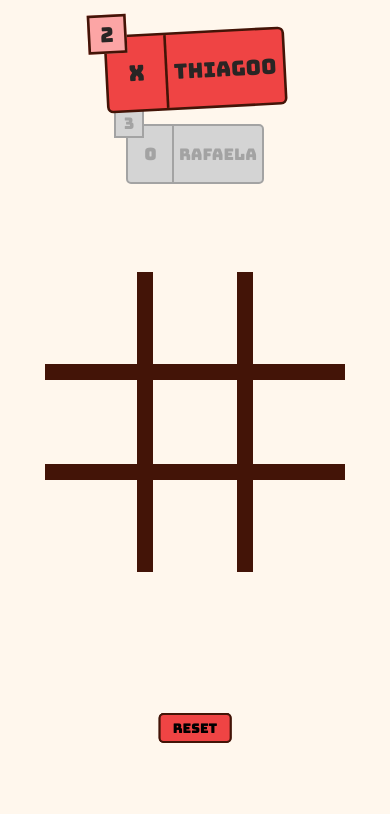
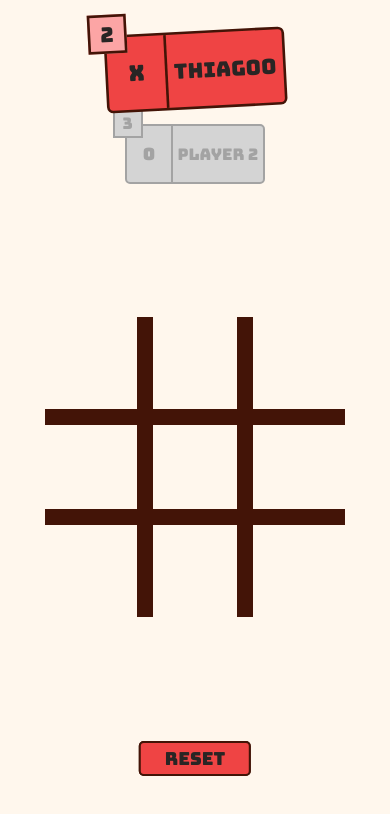
Before and after one commit to ThiagooRocha/tic-tac-toe, a plain HTML site: page index.html in a window 390 px wide. Drawn offline with Linux system fonts and the light colour scheme.

Commit message:
fix responsive

```diff
--- a/index.html
+++ b/index.html
@@ -25,7 +25,7 @@
       <div class="player-box player--O">
         <div class="player__score player-O-score">3</div>
         <strong class="player__icon player-O-icon">O</strong>
-        <span class="player__name">Rafaela</span>
+        <span class="player__name">Player 2</span>
       </div>
     </header>
 
--- a/styles/style.css
+++ b/styles/style.css
@@ -39,7 +39,7 @@
   width: min-content;
   height: min-content;
   position: fixed;
-  bottom: 12%;
+  bottom: 8%;
   left: 50%;
   transform: translateX(-50%);
 }
@@ -54,8 +54,10 @@
   border-radius: 5px;
   background-color: var(--main-orange);
   font-family: inherit;
-  padding: 4px 12px;
+  padding: 4px 24px;
+  font-size: 18px;
   transition: all 0.2s;
+  color: var(--text-color);
 }
 
 .box-btn::after {
--- a/styles/table.css
+++ b/styles/table.css
@@ -80,7 +80,14 @@
 
 /* #endregion */
 
-@media screen and (max-width: 280px) {
+
+@media screen and (max-width: 580px) {
+  .table__wrappler {
+    transform: translate(-50%, -35%);
+  }
+}
+
+@media screen and (max-width: 380px) {
   .table__column__row {
     width: 75px;
     height: 75px;
```
